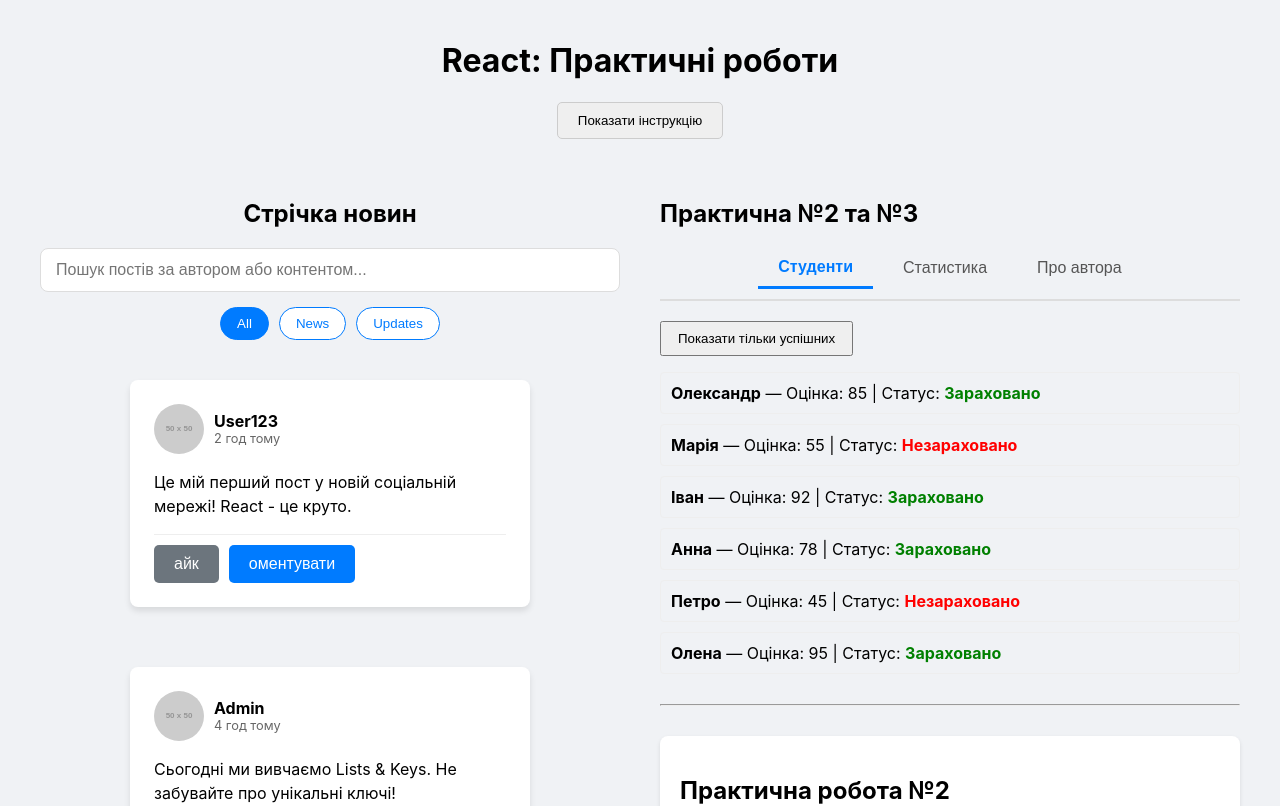
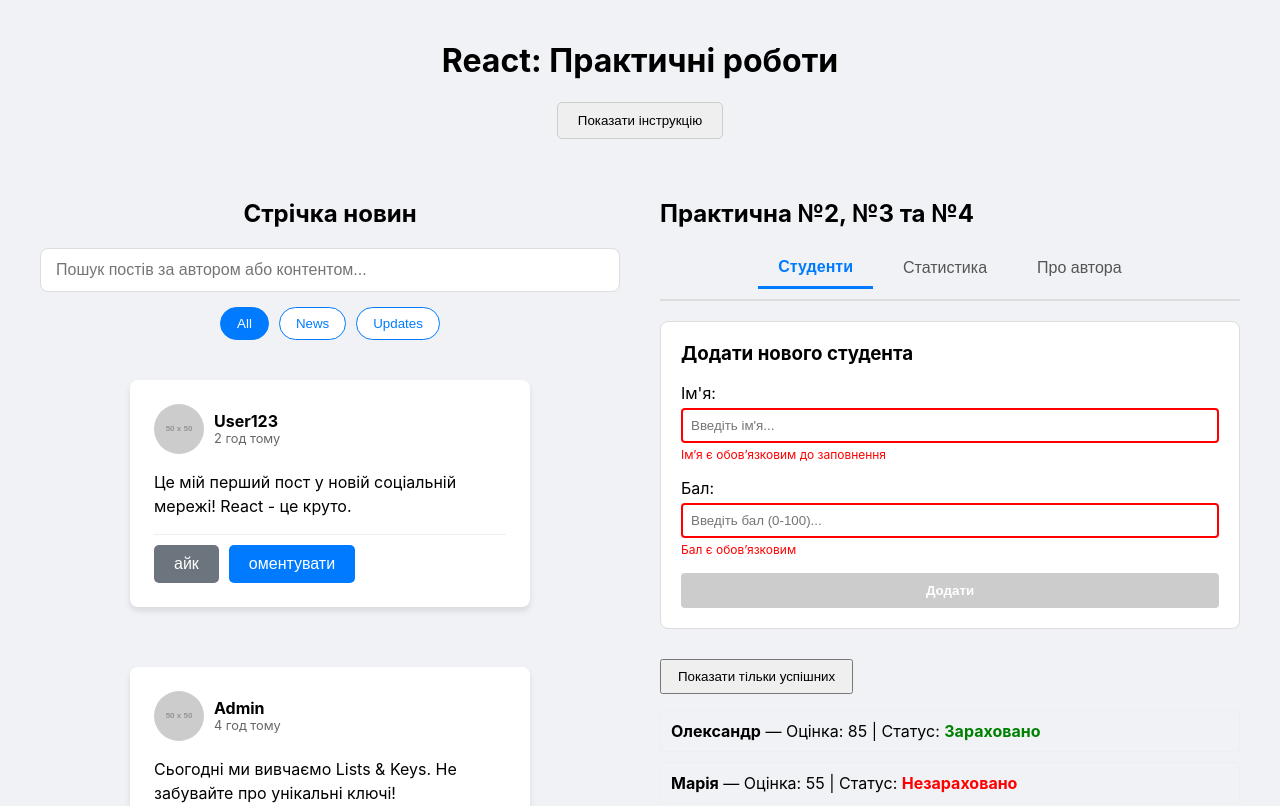
Before and after one commit to DiareMK/react-project, a React (Vite) app: page / in a window 1280 px wide. Shown: the top 806 px of the page. Built offline with nearby package versions, Linux system fonts and the light colour scheme.

Commit message:
PR4: feat: implement student form with validation

```diff
--- a/src/App.jsx
+++ b/src/App.jsx
@@ -5,12 +5,16 @@
 import StudentList from './components/StudentList';
 import StatisticsData from './components/StatisticsData';
 import AboutAuthor from './components/AboutAuthor';
+import AddStudentForm from './components/AddStudentForm';
 import { postsData, studentsData } from './data';
 import styles from './App.module.css';
 
 function App() {
   const [searchTerm, setSearchTerm] = useState('');
   const [activeCategory, setActiveCategory] = useState('All');
+
+  // States for students
+  const [students, setStudents] = useState(studentsData);
 
   // Practical 3 states
   const [showHelp, setShowHelp] = useState(false);
@@ -27,6 +31,10 @@
 
     return matchesSearch && matchesCategory;
   });
+
+  const handleAddStudent = (newStudent) => {
+    setStudents([...students, newStudent]);
+  };
 
   return (
     <div className={styles.appContainer}>
@@ -91,7 +99,7 @@
         </div>
 
         <div className={styles.practiceWrapper}>
-          <h2>Практична №2 та №3</h2>
+          <h2>Практична №2, №3 та №4</h2>
 
           <div className={styles.tabContainer}>
             <button
@@ -114,7 +122,14 @@
             </button>
           </div>
 
-          {activeTab === 'list' && <StudentList students={studentsData} />}
+          {activeTab === 'list' && (
+            <>
+              <AddStudentForm onAddStudent={handleAddStudent} />
+              <div style={{ marginTop: '30px' }}>
+                <StudentList students={students} />
+              </div>
+            </>
+          )}
           {activeTab === 'stats' && <StatisticsData />}
           {activeTab === 'about' && <AboutAuthor />}
 
--- /dev/null
+++ b/src/components/AddStudentForm.jsx
@@ -0,0 +1,119 @@
+import React, { useState, useEffect } from 'react';
+
+const AddStudentForm = ({ onAddStudent }) => {
+  const [formData, setFormData] = useState({
+    name: '',
+    score: ''
+  });
+  const [errors, setErrors] = useState({});
+  const [isValid, setIsValid] = useState(false);
+
+  // Validation logic
+  const validate = (data) => {
+    const newErrors = {};
+
+    // Name validation: not empty and length >= 2
+    if (!data.name.trim()) {
+      newErrors.name = 'Ім’я є обов’язковим до заповнення';
+    } else if (data.name.trim().length < 2) {
+      newErrors.name = 'Ім’я має містити як мінімум 2 символи';
+    }
+
+    // Score validation: number between 0 and 100
+    const scoreNum = Number(data.score);
+    if (data.score === '') {
+      newErrors.score = 'Бал є обов’язковим';
+    } else if (isNaN(scoreNum)) {
+      newErrors.score = 'Бал має бути числом';
+    } else if (scoreNum < 0 || scoreNum > 100) {
+      newErrors.score = 'Бал має бути від 0 до 100';
+    }
+
+    return newErrors;
+  };
+
+  // Re-run validation whenever formData changes
+  useEffect(() => {
+    const validationErrors = validate(formData);
+    setErrors(validationErrors);
+    setIsValid(Object.keys(validationErrors).length === 0);
+  }, [formData]);
+
+  const handleChange = (e) => {
+    const { name, value } = e.target;
+    setFormData(prev => ({
+      ...prev,
+      [name]: value
+    }));
+  };
+
+  const handleSubmit = (e) => {
+    e.preventDefault();
+
+    const validationErrors = validate(formData);
+    if (Object.keys(validationErrors).length === 0) {
+      onAddStudent({
+        id: Date.now(),
+        name: formData.name.trim(),
+        score: Number(formData.score),
+        isActive: true // Default status
+      });
+
+      // Reset form
+      setFormData({ name: '', score: '' });
+      setErrors({});
+    }
+  };
+
+  return (
+    <div style={{ padding: '20px', border: '1px solid #ddd', borderRadius: '8px', marginTop: '20px', backgroundColor: '#fff' }}>
+      <h3 style={{ marginTop: 0 }}>Додати нового студента</h3>
+      <form onSubmit={handleSubmit}>
+        <div style={{ marginBottom: '15px' }}>
+          <label style={{ display: 'block', marginBottom: '5px' }}>Ім'я:</label>
+          <input
+            type="text"
+            name="name"
+            value={formData.name}
+            onChange={handleChange}
+            placeholder="Введіть ім'я..."
+            style={{ width: '100%', padding: '8px', boxSizing: 'border-box', border: errors.name ? '2px solid red' : '1px solid #ccc', borderRadius: '4px' }}
+          />
+          {errors.name && <span style={{ color: 'red', fontSize: '12px' }}>{errors.name}</span>}
+        </div>
+
+        <div style={{ marginBottom: '15px' }}>
+          <label style={{ display: 'block', marginBottom: '5px' }}>Бал:</label>
+          <input
+            type="text"
+            name="score"
+            value={formData.score}
+            onChange={handleChange}
+            placeholder="Введіть бал (0-100)..."
+            style={{ width: '100%', padding: '8px', boxSizing: 'border-box', border: errors.score ? '2px solid red' : '1px solid #ccc', borderRadius: '4px' }}
+          />
+          {errors.score && <span style={{ color: 'red', fontSize: '12px' }}>{errors.score}</span>}
+        </div>
+
+        <button
+          type="submit"
+          disabled={!isValid || formData.name === '' || formData.score === ''}
+          style={{
+            width: '100%',
+            padding: '10px',
+            backgroundColor: isValid ? '#28a745' : '#ccc',
+            color: '#fff',
+            border: 'none',
+            borderRadius: '4px',
+            cursor: isValid ? 'pointer' : 'not-allowed',
+            fontWeight: 'bold'
+          }}
+        >
+          Додати
+        </button>
+      </form>
+    </div>
+  );
+};
+
+export default AddStudentForm;
```
Also changed, not shown: 2 other files (tests, documents, lock files or other folders).
